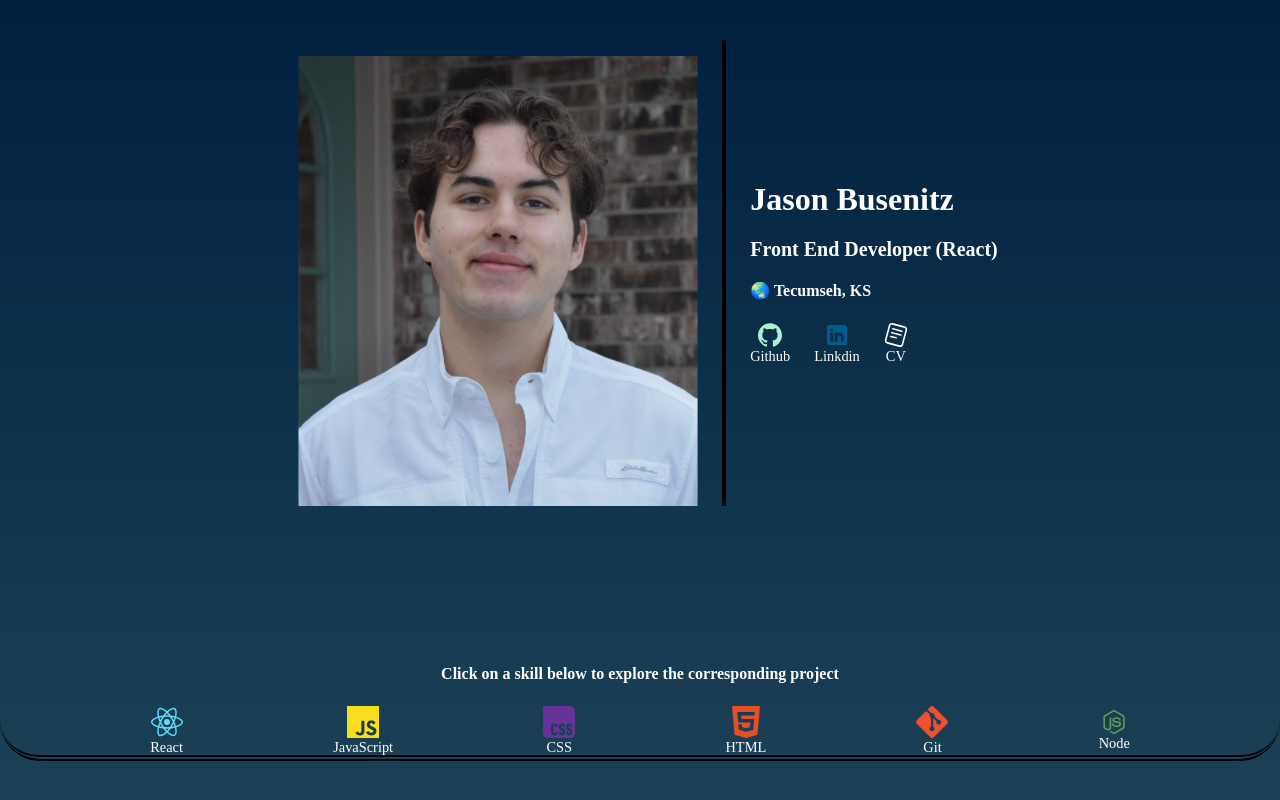
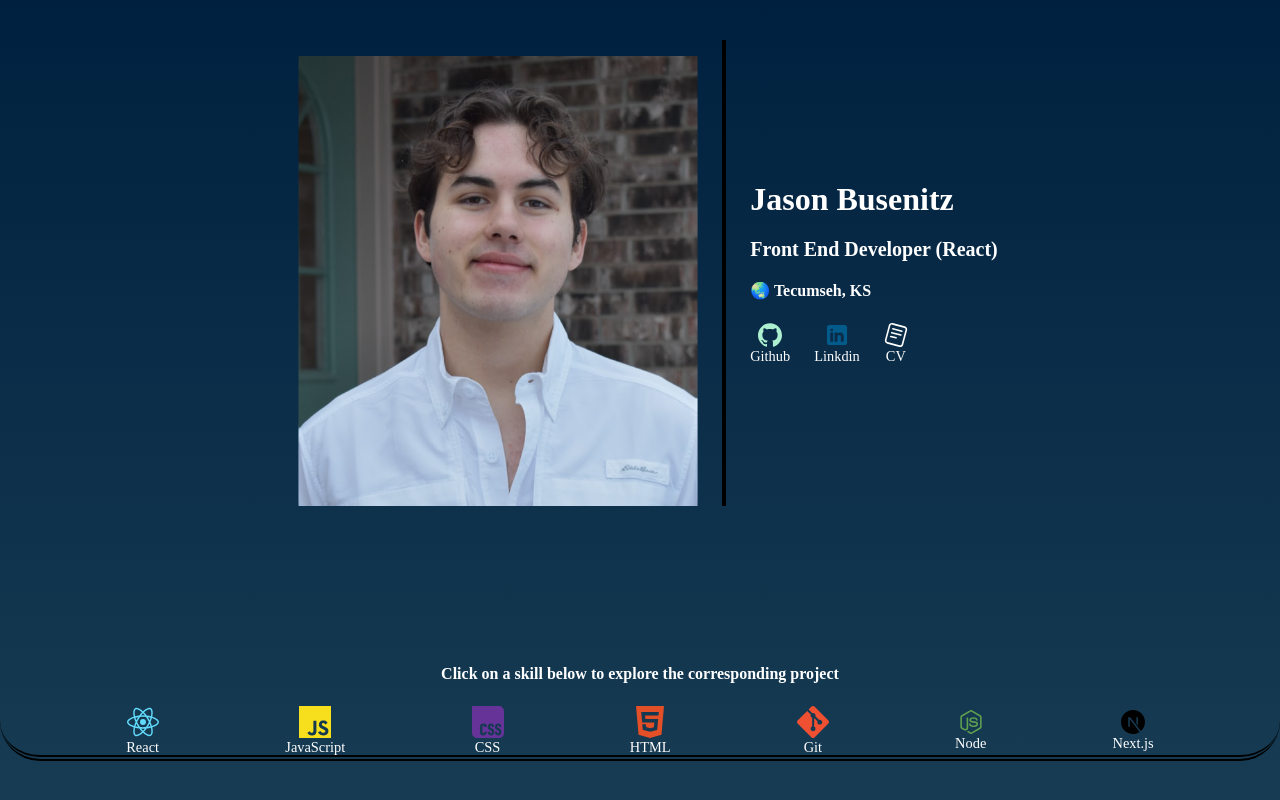
Before and after one commit to JasonBusenitz/portfolio2, a React (Vite) app: page / in a window 1280 px wide. Shown: the top 800 px of the page. Built offline with nearby package versions, Linux system fonts and the light colour scheme.

Commit message:
Added Next.js to the portfolio

```diff
--- /dev/null
+++ b/src/components/icons/nextIcon.css
@@ -0,0 +1,4 @@
+.nextIcon {
+    width: 3vh;
+    fill: #000000;
+}
--- /dev/null
+++ b/src/components/icons/nextIcon.jsx
@@ -0,0 +1,10 @@
+
+import './nextIcon.css';
+
+const NextIcon = () => {
+    return (
+        <svg className='nextIcon' role="img" viewBox="0 0 24 24" xmlns="http://www.w3.org/2000/svg"><title>Next.js</title><path d="M18.665 21.978C16.758 23.255 14.465 24 12 24 5.377 24 0 18.623 0 12S5.377 0 12 0s12 5.377 12 12c0 3.583-1.574 6.801-4.067 9.001L9.219 7.2H7.2v9.596h1.615V9.251l9.85 12.727Zm-3.332-8.533 1.6 2.061V7.2h-1.6v6.245Z" /></svg>
+    )
+}
+
+export default NextIcon;
--- /dev/null
+++ b/src/components/project_components/nextJS.jsx
@@ -0,0 +1,48 @@
+
+import img from '../../assets/images/nextJSPics/nextJS.png';
+import bluryImg from '../../assets/images/nextJSPics/blurNextJS.png';
+
+
+export default function NextJS() {
+
+    const blurImg = {
+        background: {
+            backgroundImage: `url(${bluryImg})`,
+            backgroundSize: 'cover',
+        },
+    }
+
+    const openRepo = () => {
+        const url = 'https://www.itzmovietime.com';
+        const win = window.open(url, '_blank');
+        win.focus();
+    }
+
+    return (
+
+        <>
+            <section className='projectSection' id='nextSection'>
+                <h2 id="nextHeading">
+                    Next.JS
+                </h2>
+                <div>
+                    <a href="https://www.itzmovietime.com" target="_blank">
+                        <img src={img} style={blurImg.background} loading='lazy' alt="A screenshot of Jason's Next.JS project." height="800" width="1000" />
+                    </a>
+                    <ul>
+                        <li>
+                            <button onClick={() => openRepo()}>Website</button>
+                        </li>
+                        <li>
+                            <a href="#skillsSection">
+                                <button>Back to Top</button>
+                            </a>
+                        </li>
+                    </ul>
+                </div>
+            </section>
+        </>
+
+
+    )
+}
--- a/src/components/projects.jsx
+++ b/src/components/projects.jsx
@@ -5,6 +5,7 @@ import JavaScript from "./project_components/javaScript";
 import React from "./project_components/react";
 import Node from "./project_components/node";
 import '../assets/css/projects.css';
+import NextJS from "./project_components/nextJS";
 
 export default function Projects() {
     return (
@@ -14,6 +15,7 @@ export default function Projects() {
             <JavaScript />
             <Git />
             <Node />
+            <NextJS />
             <React />
         </>
     )
--- a/src/components/skills.jsx
+++ b/src/components/skills.jsx
@@ -5,6 +5,7 @@ import JSIcon from "./icons/jsIcon";
 import ReactIcon from "./icons/reactIcon";
 import '../assets/css/skills.css';
 import NodeIcon from "./icons/nodeIcon";
+import NextIcon from "./icons/nextIcon";
 
 
 export default function Skills() {
@@ -39,6 +40,10 @@ export default function Skills() {
                         <a href="#nodeSection"><NodeIcon /></a>
                         <a href="#nodeSection">Node</a>
                     </li>
+                    <li className="transition">
+                        <a href="#nextSection"><NextIcon /></a>
+                        <a href="#nextSection">Next.js</a>
+                    </li>
                 </ul>
             </section>
         </>
```
Also changed, not shown: src/assets/images/nextJSPics/blurNextJS.png (added), src/assets/images/nextJSPics/nextJS.png (added).
